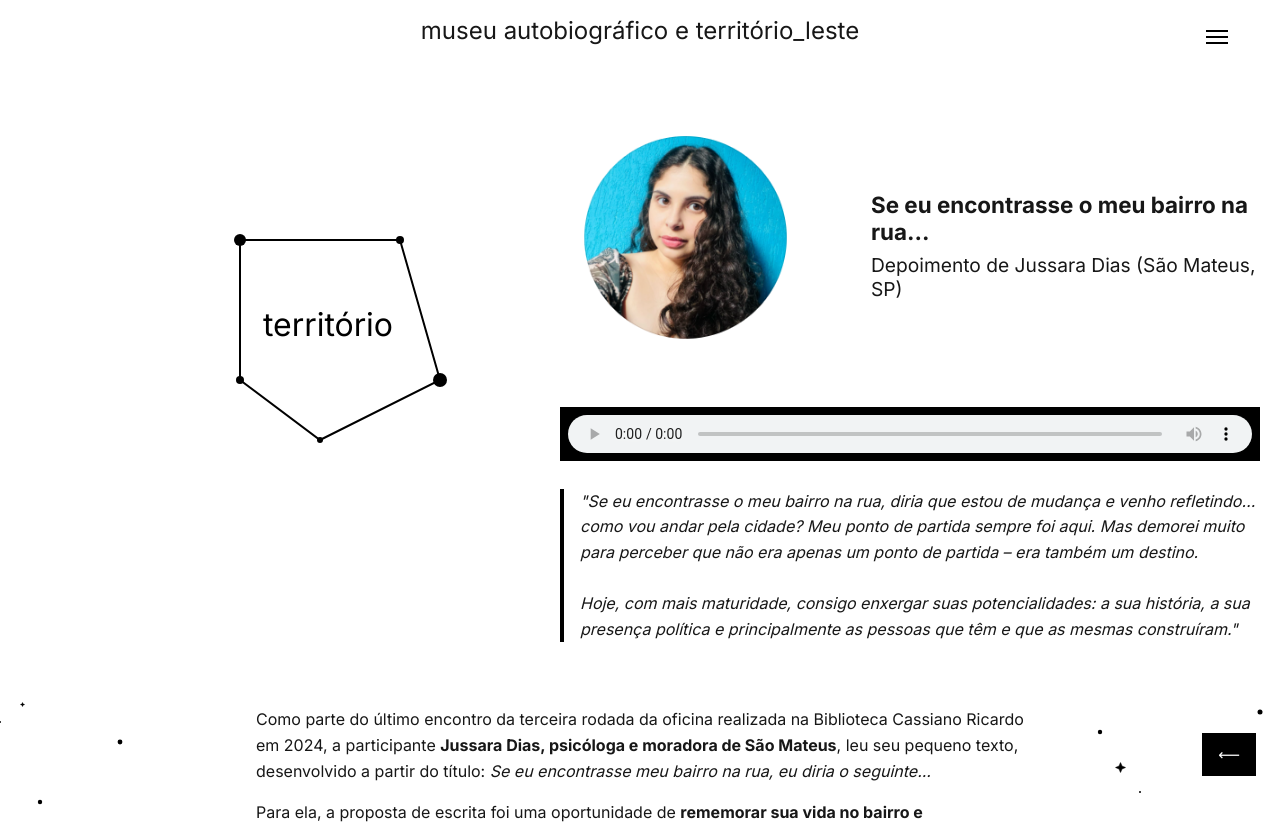
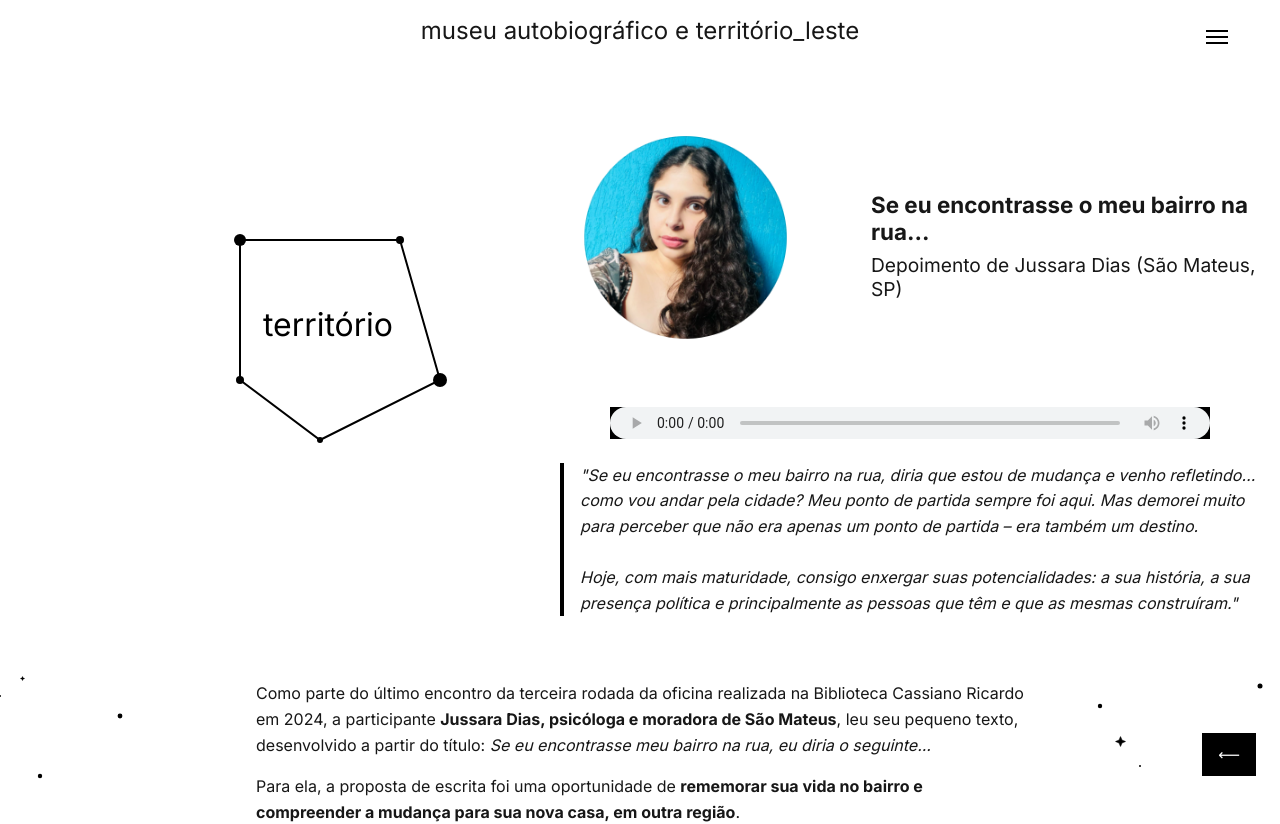
Before and after one commit to caiocastelhano/museu-autobiografico, a Next.js app: page /territorio in a window 1280 px wide. Shown: the top 824 px of the page. Built offline with nearby package versions, Linux system fonts and the light colour scheme.

Commit message:
Corrige erro da barra do player de áudio da página Território

```diff
--- a/src/app/territorio/Territorio.module.css
+++ b/src/app/territorio/Territorio.module.css
@@ -95,10 +95,14 @@
 
   .audio {
     width: 100%;
-    background-color: black;
+    max-width: 600px;
+    height: 32px; /* fixa altura padrão segura */
+    background-color: black; /* mantém a barra preta */
     border: none;
     border-radius: 0;
-    padding: 8px;
+    padding: 0; /* evita altura desnecessária */
+    display: block;
+    margin: 0 auto;
   }
 
   .introAudioQuoteWrapper blockquote {
@@ -174,6 +178,10 @@
     .introTextBlock {
       width: 100%;
     }
+
+    .audio {
+    height: auto;
+  }
   }
 
   @media (min-width: 769px) and (max-width: 1024px) {
```
